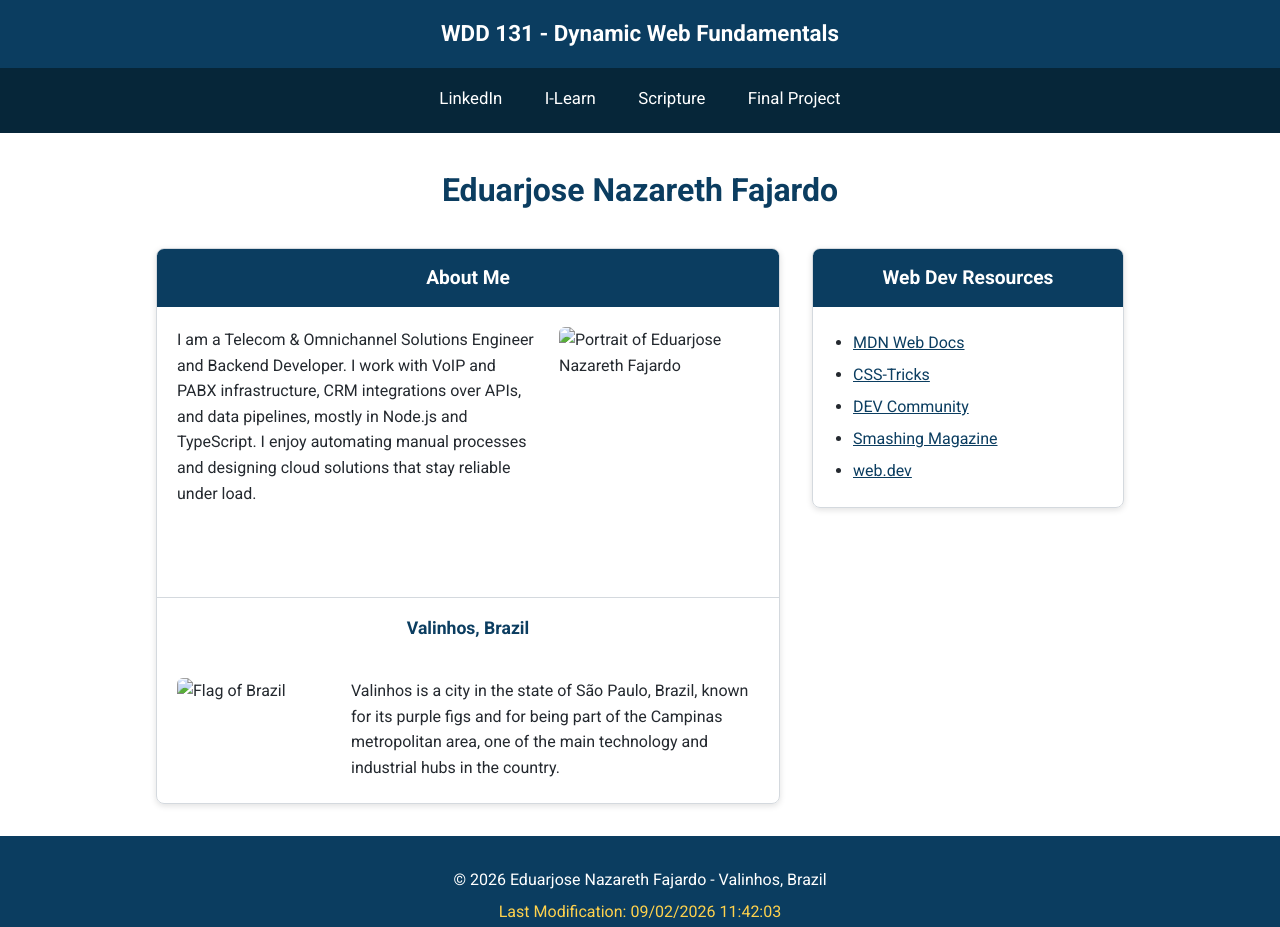
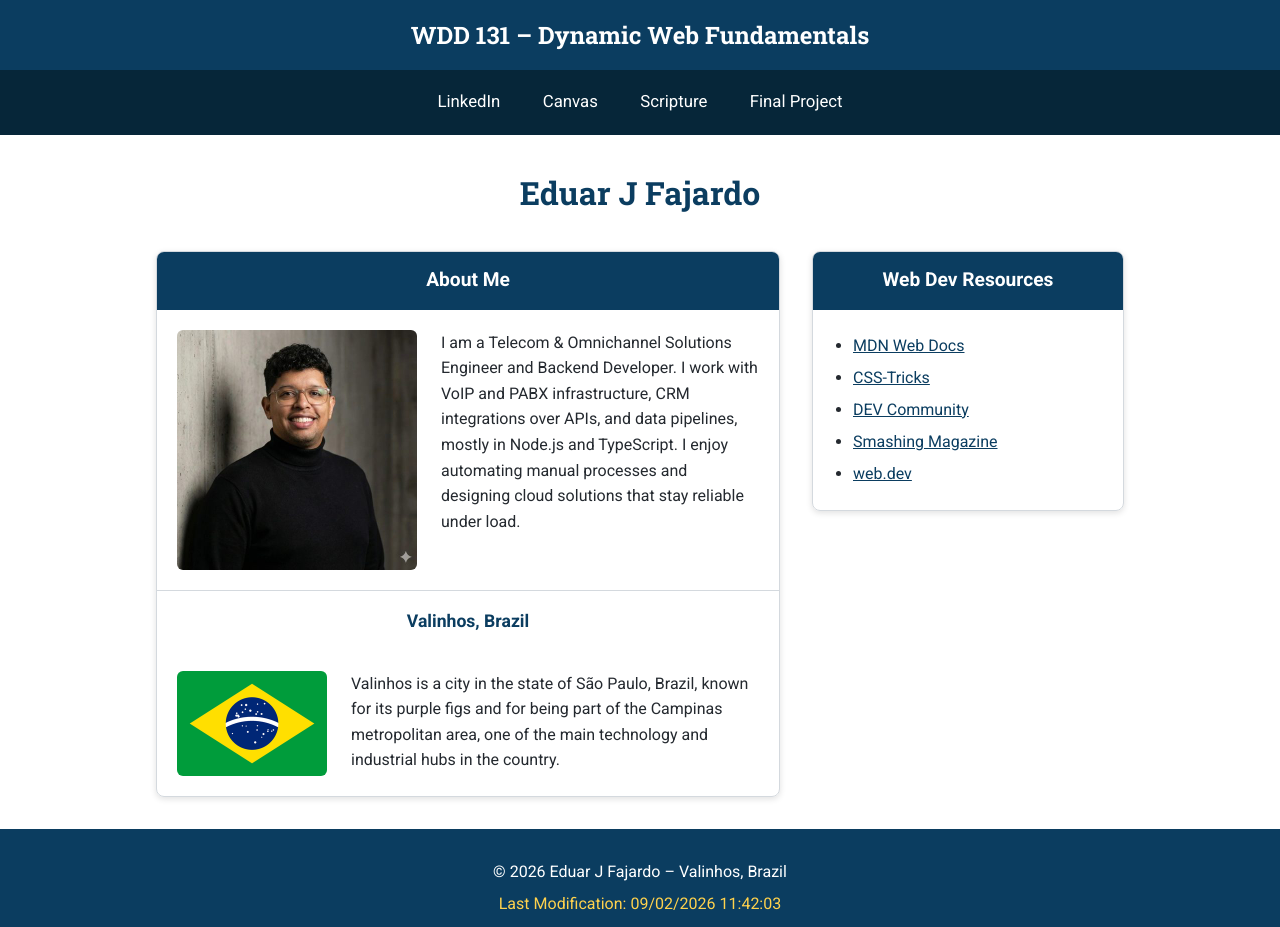
Before and after one commit to Eduarjn/wdd131, a plain HTML site: page index.html in a window 1280 px wide. Shown: the top 927 px of the page. Drawn offline with Linux system fonts and the light colour scheme.

Commit message:
Fix W01 home page for audit: id="course-title", local optimized images
- Rename the header span from class to id="course-title" as required by
  the assignment and the WDD 131 audit tool.
- Add the missing images/ folder with an optimized profile photo and a
  Brazilian flag (37 kB total) so no image reference is broken.
- Use the exact en-dash wording in the title, description and header.
- Reserve the nav hover border so hovering causes no layout shift, and
  add a visible focus style.
- Add a favicon and template-literal output for the last modified date.

Co-Authored-By: Claude Opus 5 <noreply@anthropic.com>

```diff
--- a/index.html
+++ b/index.html
@@ -3,48 +3,50 @@
 <head>
   <meta charset="UTF-8">
   <meta name="viewport" content="width=device-width, initial-scale=1.0">
-  <title>WDD 131 - Dynamic Web Fundamentals - Eduarjose Nazareth Fajardo</title>
-  <meta name="description" content="WDD 131 Dynamic Web Fundamentals home page for Eduarjose Nazareth Fajardo, a backend developer and telecom solutions engineer based in Valinhos, Brazil.">
-  <meta name="author" content="Eduarjose Nazareth Fajardo">
+  <title>WDD 131 &ndash; Dynamic Web Fundamentals &ndash; Eduar J Fajardo</title>
+  <meta name="description" content="WDD 131 &ndash; Dynamic Web Fundamentals course home page of Eduar J Fajardo: assignments, web development resources, HTML, CSS and JavaScript coursework from Valinhos, Brazil.">
+  <meta name="author" content="Eduar J Fajardo">
+
+  <link rel="icon" href="images/favicon.svg" type="image/svg+xml">
 
   <link rel="preconnect" href="https://fonts.googleapis.com">
   <link rel="preconnect" href="https://fonts.gstatic.com" crossorigin>
-  <link href="https://fonts.googleapis.com/css2?family=Roboto:wght@400;700&display=swap" rel="stylesheet">
+  <link href="https://fonts.googleapis.com/css2?family=Roboto:wght@400;700&family=Roboto+Slab:wght@700&display=swap" rel="stylesheet">
 
   <link rel="stylesheet" href="styles/base.css">
   <script src="scripts/getdates.js" defer></script>
 </head>
 <body>
   <header>
-    <span class="course-title">WDD 131 - Dynamic Web Fundamentals</span>
-    <nav>
+    <span id="course-title">WDD 131 &ndash; Dynamic Web Fundamentals</span>
+    <nav aria-label="Course links">
       <a href="https://www.linkedin.com/in/eduarjose-fajardo" target="_blank" rel="noopener">LinkedIn</a>
-      <a href="https://byupw.instructure.com/" target="_blank" rel="noopener">I-Learn</a>
+      <a href="https://byupw.instructure.com/" target="_blank" rel="noopener">Canvas</a>
       <a href="https://www.churchofjesuschrist.org/study/scriptures/bofm/1-ne/3?lang=eng&amp;id=p7#p7" target="_blank" rel="noopener">Scripture</a>
-      <a href="https://github.com/Eduarjn/wdd131">Final Project</a>
+      <a href="#">Final Project</a>
     </nav>
   </header>
 
   <main>
-    <h1>Eduarjose Nazareth Fajardo</h1>
+    <h1>Eduar J Fajardo</h1>
 
     <section class="card">
       <h2>About Me</h2>
       <div class="card-body">
+        <img src="images/profile.jpg" alt="Portrait of Eduar J Fajardo" width="240" height="240" decoding="async">
         <p>
           I am a Telecom &amp; Omnichannel Solutions Engineer and Backend Developer.
           I work with VoIP and PABX infrastructure, CRM integrations over APIs, and
           data pipelines, mostly in Node.js and TypeScript. I enjoy automating manual
           processes and designing cloud solutions that stay reliable under load.
         </p>
-        <img src="images/profile.jpg" alt="Portrait of Eduarjose Nazareth Fajardo" width="200" height="250">
       </div>
 
       <h3>Valinhos, Brazil</h3>
       <div class="card-body">
-        <img src="images/brazil-flag.png" alt="Flag of Brazil" width="150" height="105">
+        <img src="images/brazil-flag.png" alt="Flag of Brazil" width="150" height="105" loading="lazy" decoding="async">
         <p>
-          Valinhos is a city in the state of São Paulo, Brazil, known for its purple
+          Valinhos is a city in the state of S&atilde;o Paulo, Brazil, known for its purple
           figs and for being part of the Campinas metropolitan area, one of the main
           technology and industrial hubs in the country.
         </p>
@@ -64,7 +66,7 @@
   </main>
 
   <footer>
-    <p>&copy; <span id="currentyear"></span> Eduarjose Nazareth Fajardo - Valinhos, Brazil</p>
+    <p>&copy; <span id="currentyear"></span> Eduar J Fajardo &ndash; Valinhos, Brazil</p>
     <p id="lastModified"></p>
   </footer>
 </body>
--- a/scripts/getdates.js
+++ b/scripts/getdates.js
@@ -3,4 +3,4 @@ const yearSpan = document.querySelector("#currentyear");
 const lastModifiedParagraph = document.querySelector("#lastModified");
 
 yearSpan.textContent = new Date().getFullYear();
-lastModifiedParagraph.textContent = "Last Modification: " + document.lastModified;
+lastModifiedParagraph.textContent = `Last Modification: ${document.lastModified}`;
--- a/styles/base.css
+++ b/styles/base.css
@@ -29,13 +29,15 @@ header {
   padding-top: 1rem;
 }
 
-.course-title {
+#course-title {
   display: block;
-  font-size: 1.4rem;
+  font-family: "Roboto Slab", Georgia, serif;
+  font-size: 1.5rem;
   font-weight: 700;
   padding-bottom: 1rem;
 }
 
+/* ---------- Navigation (Flex) ---------- */
 nav {
   display: flex;
   flex-wrap: wrap;
@@ -51,6 +53,7 @@ nav a {
   font-size: 1.05rem;
   padding: 0.6rem 1.2rem;
   border-radius: 4px;
+  /* the border is always there, only its color changes: no layout shift */
   border-bottom: 3px solid transparent;
   transition: background-color 0.25s ease, color 0.25s ease, border-color 0.25s ease;
 }
@@ -60,6 +63,11 @@ nav a:focus-visible {
   background-color: var(--white);
   color: var(--nav-bg);
   border-bottom-color: var(--accent);
+}
+
+nav a:focus-visible {
+  outline: 3px solid var(--accent);
+  outline-offset: 2px;
 }
 
 /* ---------- Main / Grid ---------- */
@@ -77,6 +85,7 @@ h1 {
   grid-column: 1 / -1;
   margin: 0;
   text-align: center;
+  font-family: "Roboto Slab", Georgia, serif;
   font-size: 2rem;
   color: var(--primary);
 }
@@ -120,6 +129,7 @@ h1 {
 }
 
 .card-body img {
+  flex-shrink: 0;
   border-radius: 6px;
   height: auto;
   max-width: 100%;
@@ -172,3 +182,9 @@ footer p {
     text-align: center;
   }
 }
+
+@media (prefers-reduced-motion: reduce) {
+  nav a {
+    transition: none;
+  }
+}
```
Also changed, not shown: images/brazil-flag.png (added), images/favicon.svg (added), images/profile.jpg (added).
